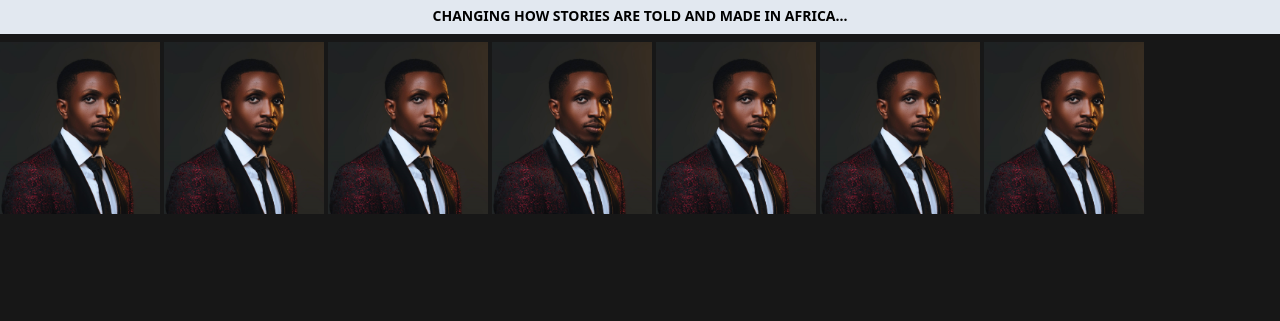
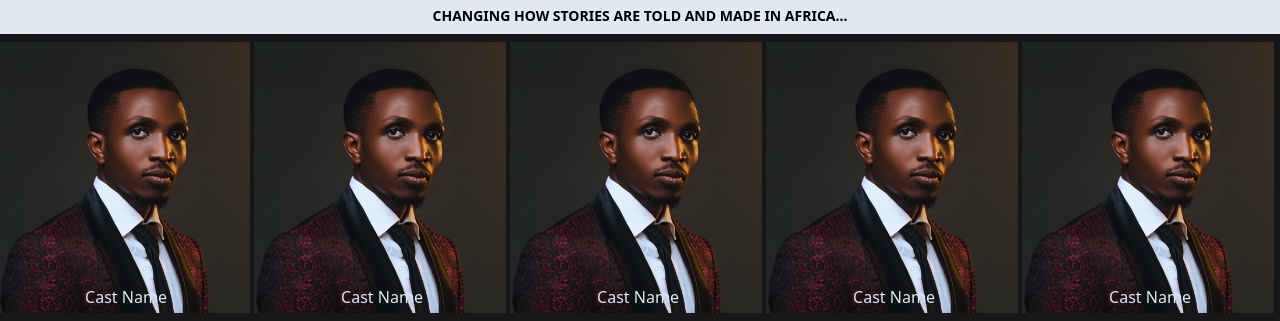
Before and after one commit to emmanuel-akinyemi-Dev/page1motion, a website: page index.html in a window 1280 px wide. Shown: the part 642-963 px from the top of the page. Before the commit the page ends 864 px from the top, so only its background shows below. Drawn offline with Linux system fonts and the light colour scheme; files whose address does not match are found by name.

Commit message:
carousel update

```diff
--- a/index.html
+++ b/index.html
@@ -64,18 +64,17 @@
         <strong >CHANGING HOW STORIES ARE TOLD AND MADE IN AFRICA...</strong>
       </div>
                             <!-- cast carousel -->
-      <div class="flex overflow-scroll   scroll-smooth py-2 "  id="cast">
-        <img class="castImg w-40 " src="./images/DSC_crop.jpg" alt="img" />
-        <img class="castImg" src="./images/DSC_crop.jpg" alt="img" />
-        <img class="castImg" src="./images/DSC_crop.jpg" alt="img" />
-        <img class="castImg" src="./images/DSC_crop.jpg" alt="img" />
-        <img class="castImg" src="./images/DSC_crop.jpg" alt="img" />
-        <img class="castImg" src="./images/DSC_crop.jpg" alt="img" />
-        <img class="castImg" src="./images/DSC_crop.jpg" alt="img" />
-      </div>
+ <div class="flex overflow-scroll scroll-smooth py-2  text-slate-200"  id="cast">
+    <span class="castdiv relative   "><img  class="castImg" src="./images/DSC_crop.jpg" alt="img" />
+    <p class="castName">Cast Name</p>
+    </span>
+    <span class="castdiv "><img  class="castImg" src="./images/DSC_crop.jpg" alt="img" />  <p class="castName" >Cast Name</p> </span>
+    <span class="castdiv"><img  class="castImg" src="./images/DSC_crop.jpg" alt="img" />  <p class="castName">Cast Name</p> </span>
+    <span class="castdiv"><img  class="castImg" src="./images/DSC_crop.jpg" alt="img" />  <p class="castName">Cast Name</p> </span>
+    <span class="castdiv "><img  class="castImg" src="./images/DSC_crop.jpg" alt="img" /> <p class="castName">Cast Name</p>  </span>
 
 
-
+ </div>
       </div>
 
   </body>
--- a/src/css/index.css
+++ b/src/css/index.css
@@ -3,5 +3,11 @@
  @import "tailwindcss/utilities";
 
 .castImg{
-    @apply w-40 mr-1
+    @apply w-full h-full mr-1
 }
+.castdiv{
+    @apply min-w-40 h-full mr-1 flex  flex-col items-center relative
+}
+.castName{
+    @apply absolute bottom-1
+}
```
Also changed, not shown: Rough.html (+18 -0 lines), src/css/output.css.
